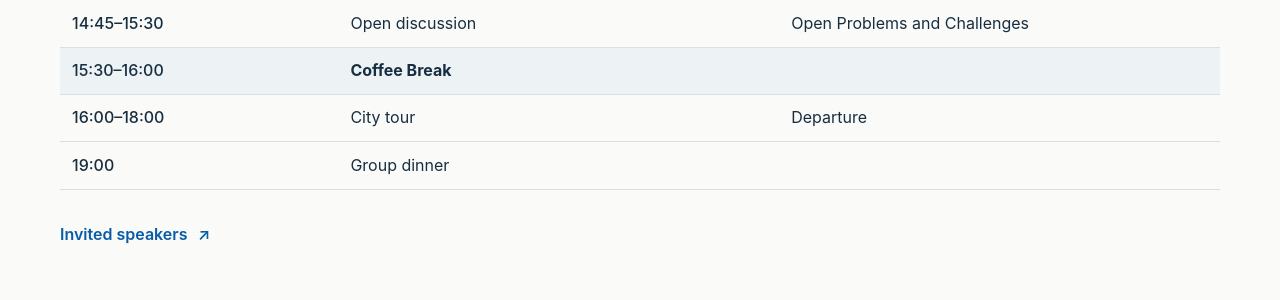
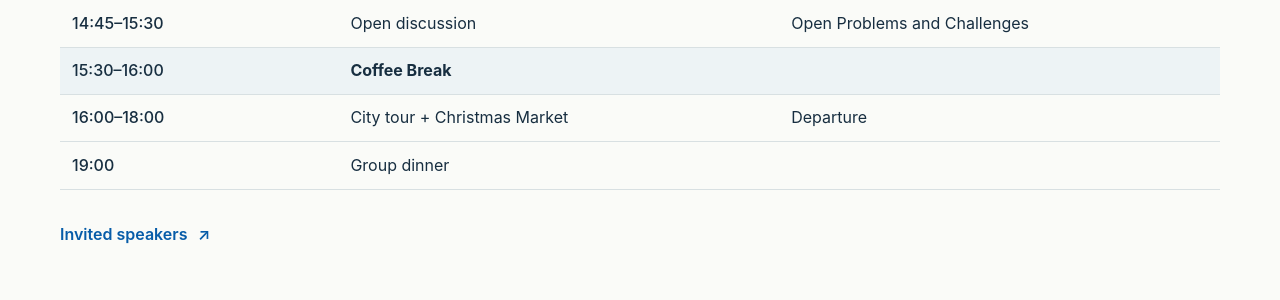
Before and after one commit to epistemic-intelligence-in-ml/epistemic-intelligence-in-ml.github.io, a Jekyll site: the page built from index.md, in a window 1280 px wide and 900 px high, scrolled down 3431 px. Shown: the part 153-453 px from the top of the window. Built offline with Jekyll 4.4.1, drawn with Linux system fonts in a browser that asks for light colours.

Commit message:
Add Christmas Market to the city tour

```diff
--- a/_data/timetable.yml
+++ b/_data/timetable.yml
@@ -35,7 +35,7 @@ rows:
     day_2: ""
     break: true
   - time: "16:00–18:00"
-    day_1: "City tour"
+    day_1: "City tour + Christmas Market"
     day_2: "Departure"
   - time: "19:00"
     day_1: "Group dinner"
```
Also changed, not shown: 2 other files.
